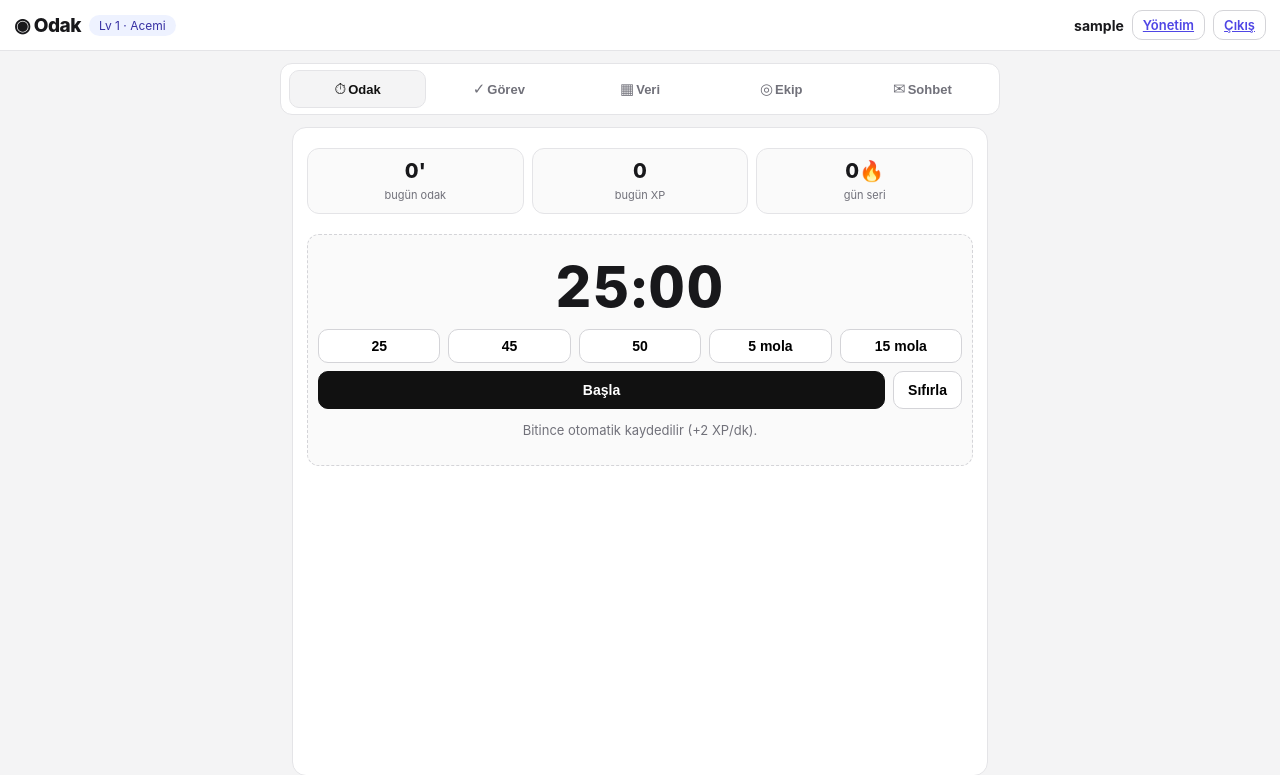
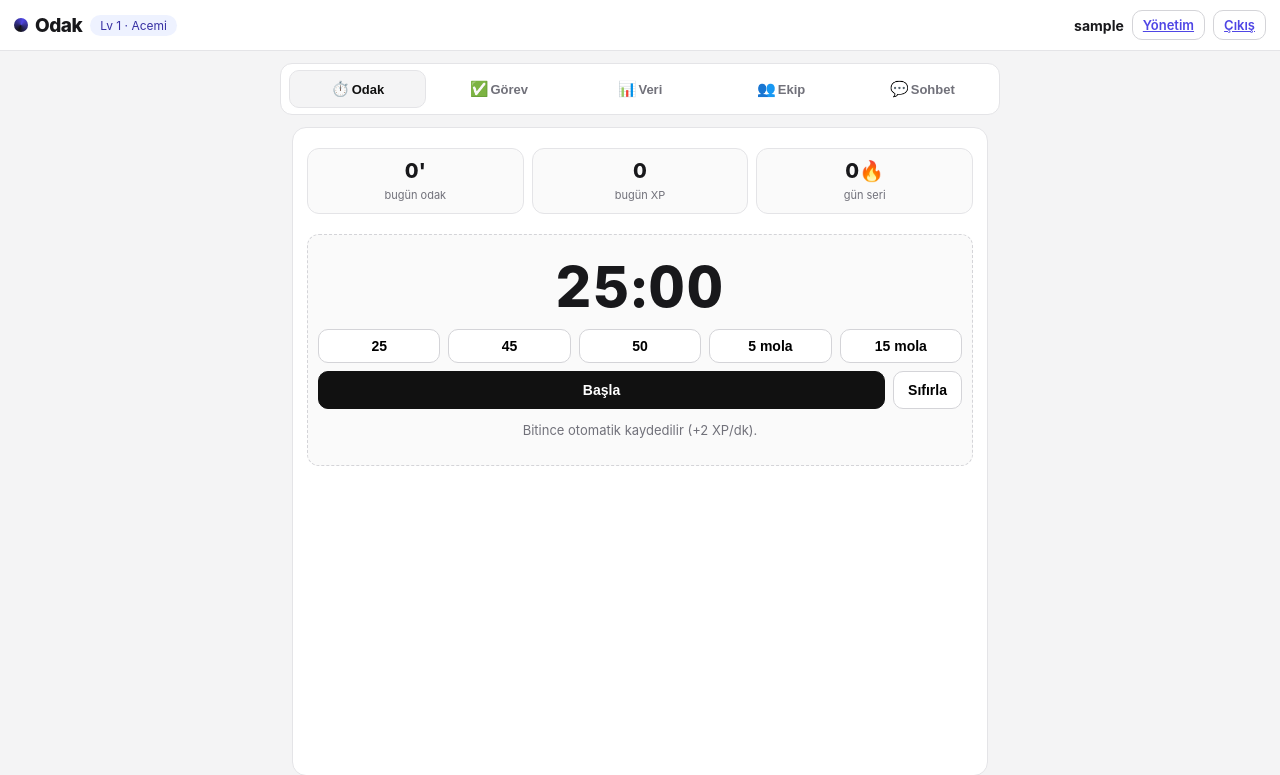
Before and after one commit to drFurkanGuven/Study, a Flask app: page /dashboard in a window 1280 px wide. Shown: the top 775 px of the page. Run offline with Flask 3, Linux system fonts and the light colour scheme; the visitor is signed in with stand-in values (Sample User, id 1); data comes from the database, SQL or seed files in the repository; data that the repository does not hold is empty.

Commit message:
sembol duzeltmesi: CSS logo + standart emoji

```diff
--- a/app/static/style.css
+++ b/app/static/style.css
@@ -10,7 +10,10 @@ h2{font-size:17px;margin:4px 0 10px}h3{font-size:15px;margin:14px 0 8px}
 /* top */
 .topbar{display:flex;justify-content:space-between;align-items:center;gap:8px;padding:10px 14px;background:#fff;border-bottom:1px solid var(--line);position:sticky;top:0;z-index:20}
 .brand{display:flex;align-items:center;gap:8px;min-width:0}
-.logo,.logo-sm{font-weight:800;font-size:19px;letter-spacing:-.5px}
+.logo,.logo-sm{font-weight:800;font-size:19px;letter-spacing:-.5px;display:inline-flex;align-items:center;gap:7px}
+.logodot{width:14px;height:14px;border-radius:50%;background:conic-gradient(from 200deg,#111,#4f46e5,#111);display:inline-block;flex:0 0 auto}
+.logodot.big{width:22px;height:22px}
+.logo{justify-content:center}
 .badge{background:#eef2ff;color:#3730a3;padding:3px 10px;border-radius:20px;font-size:12px;white-space:nowrap}
 .userbox{display:flex;align-items:center;gap:8px;font-size:14px}
 /* tabs: desktop top, mobile bottom fixed */
--- a/app/templates/admin.html
+++ b/app/templates/admin.html
@@ -8,7 +8,7 @@
 </head>
 <body>
 <header class="topbar">
-  <div class="brand"><span class="logo-sm">◉ Odak</span> <span class="badge">Yönetim</span></div>
+  <div class="brand"><span class="logo-sm"><i class="logodot"></i>Odak</span> <span class="badge">Yönetim</span></div>
   <div class="userbox"><strong>{{ me['username'] }}</strong> <a href="/dashboard" class="btn small">Panele dön</a></div>
 </header>
 <main class="wrap">
--- a/app/templates/dashboard.html
+++ b/app/templates/dashboard.html
@@ -8,16 +8,16 @@
 </head>
 <body>
 <header class="topbar">
-  <div class="brand"><span class="logo-sm">◉ Odak</span> <span class="badge">Lv {{ level }} · {{ title }}</span></div>
+  <div class="brand"><span class="logo-sm"><i class="logodot"></i>Odak</span> <span class="badge">Lv {{ level }} · {{ title }}</span></div>
   <div class="userbox"><strong>{{ me['username'] }}</strong>{% if me['is_admin'] %} <a href="/admin" class="btn small">Yönetim</a>{% endif %} <a href="/logout" class="btn small">Çıkış</a></div>
 </header>
 
 <nav class="tabs" role="tablist">
-  <button class="tab active" data-tab="odak" role="tab">⏱<span>Odak</span></button>
-  <button class="tab" data-tab="gorev" role="tab">✓<span>Görev</span></button>
-  <button class="tab" data-tab="istatistik" role="tab">▦<span>Veri</span></button>
-  <button class="tab" data-tab="ekip" role="tab">◎<span>Ekip</span></button>
-  <button class="tab" data-tab="mesaj" role="tab">✉<span>Sohbet</span></button>
+  <button class="tab active" data-tab="odak" role="tab">⏱️<span>Odak</span></button>
+  <button class="tab" data-tab="gorev" role="tab">✅<span>Görev</span></button>
+  <button class="tab" data-tab="istatistik" role="tab">📊<span>Veri</span></button>
+  <button class="tab" data-tab="ekip" role="tab">👥<span>Ekip</span></button>
+  <button class="tab" data-tab="mesaj" role="tab">💬<span>Sohbet</span></button>
 </nav>
 
 <main class="wrap">
--- a/app/templates/login.html
+++ b/app/templates/login.html
@@ -9,7 +9,7 @@
 <body>
 <div class="auth-wrap">
   <div class="card auth-card">
-    <div class="logo">◉ Odak</div>
+    <div class="logo"><i class="logodot big"></i>Odak</div>
     <p class="muted">Odaklan. Puan topla. Seriyi koru.</p>
     {% if err %}<div class="alert">{{ err }}</div>{% endif %}
     <form method="post">
--- a/app/templates/register.html
+++ b/app/templates/register.html
@@ -9,7 +9,7 @@
 <body>
 <div class="auth-wrap">
   <div class="card auth-card">
-    <div class="logo">◉ Odak</div>
+    <div class="logo"><i class="logodot big"></i>Odak</div>
     <p class="muted">30 saniyede hesabını aç, masaya dön.</p>
     {% if err %}<div class="alert">{{ err }}</div>{% endif %}
     <form method="post">
```
